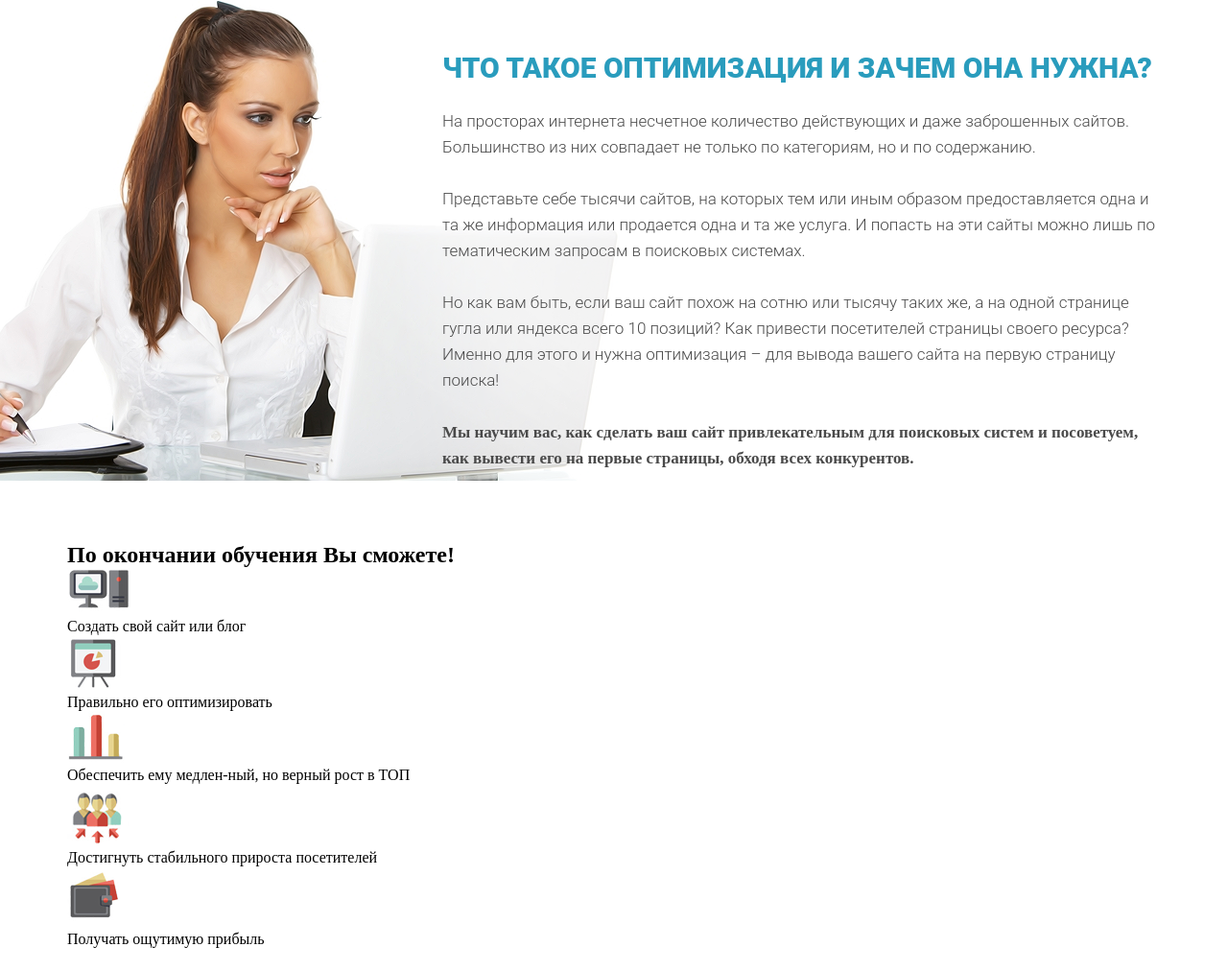
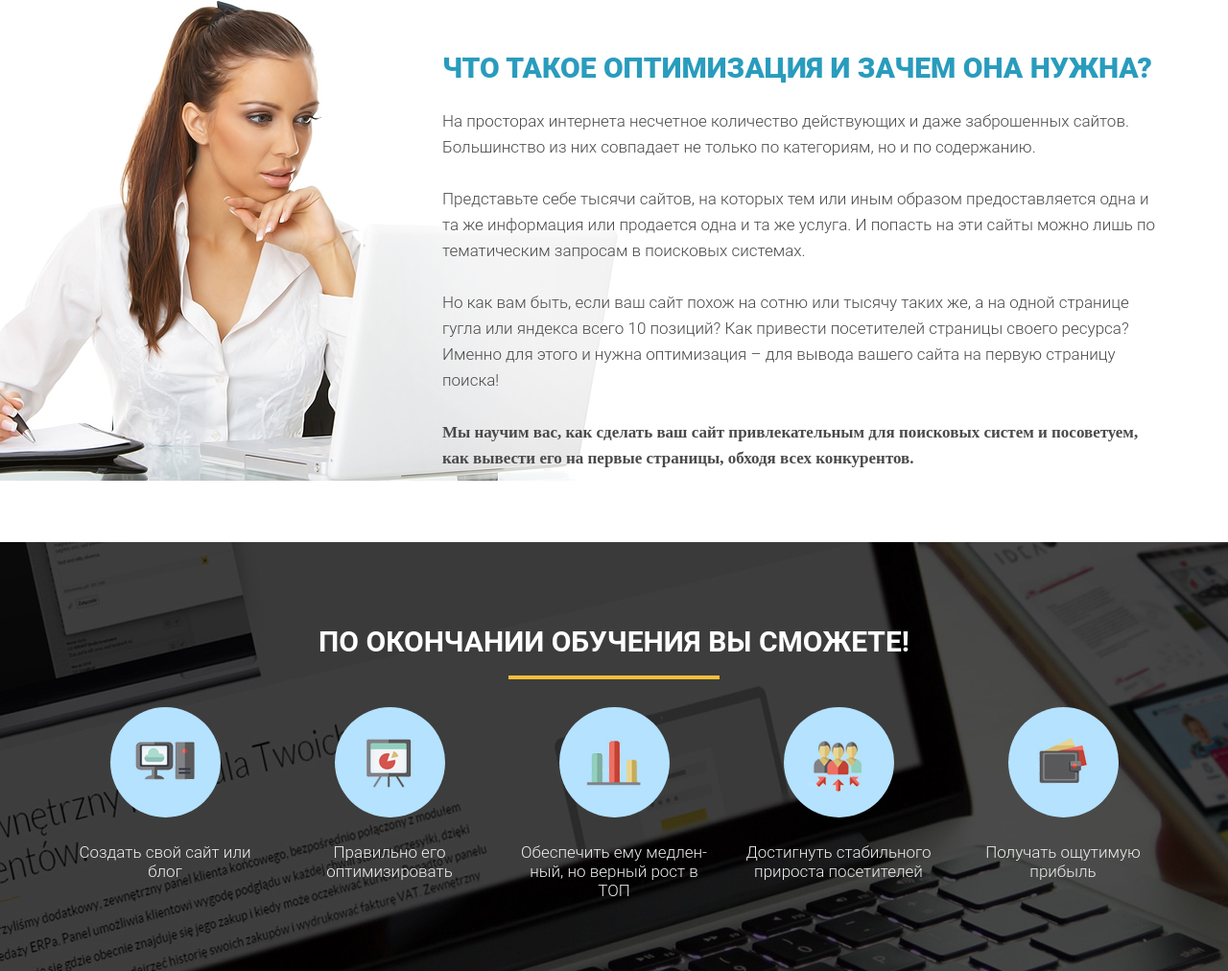
Before and after one commit to Sens3ii/landing-page-layout, a plain HTML site: page index.html in a window 1280 px wide. Shown: the part 1508-2520 px from the top of the page at 96% size. Before the commit the page ends 2496 px from the top, so only its background shows below. Drawn offline with Linux system fonts and the light colour scheme.

Commit message:
css: finish

```diff
--- a/css/style.css
+++ b/css/style.css
@@ -127,15 +127,20 @@ h2.title {
 	padding: 88px 0 75px 0;
 }
 
-.waiting_header {
+.waiting_header,
+.finish_header {
 	font-family: Roboto;
 	font-size: 30px;
 	text-align: center;
 	text-transform: uppercase;
 	color: #252525;
 }
+.finish_header {
+	color: #ffffff;
+}
 
-.waiting_divider {
+.waiting_divider,
+.finish_divider {
 	width: 220px;
 	height: 4px;
 	background: #f9bf3b;
@@ -209,3 +214,41 @@ h2.title {
 	left: -240px;
 	z-index: -1;
 }
+
+.finish {
+	min-height: 447px;
+	background-color: #2c2c2c;
+	background: url("../img/second_bg.png") center center/cover no-repeat;
+	padding: 86px 0 69px 0;
+}
+
+.finish .finish_wrapper {
+	display: flex;
+	justify-content: space-between;
+	margin-top: 29px;
+}
+
+.finish_wrapper .finish_item {
+	width: 204px;
+}
+
+.finish_item .finish_descr {
+	font-family: Roboto;
+	font-weight: 300;
+	font-size: 17px;
+	line-height: 20px;
+	text-align: center;
+	color: #efefef;
+	margin-top: 26px;
+}
+
+.finish_item .finish_round {
+	display: flex;
+	justify-content: center;
+	align-items: center;
+	margin: 0 auto;
+	width: 115px;
+	height: 115px;
+	background-color: #b4e2ff;
+	border-radius: 100%;
+}
```
